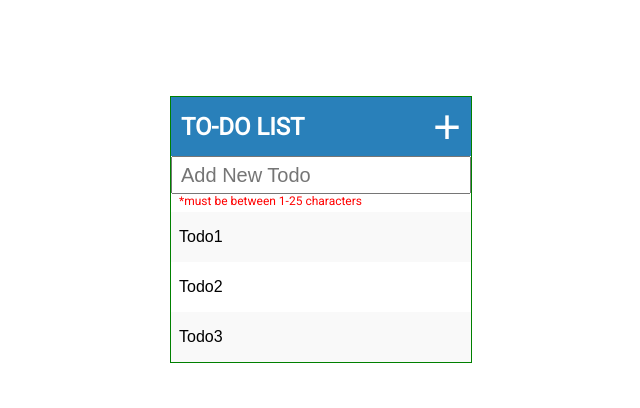
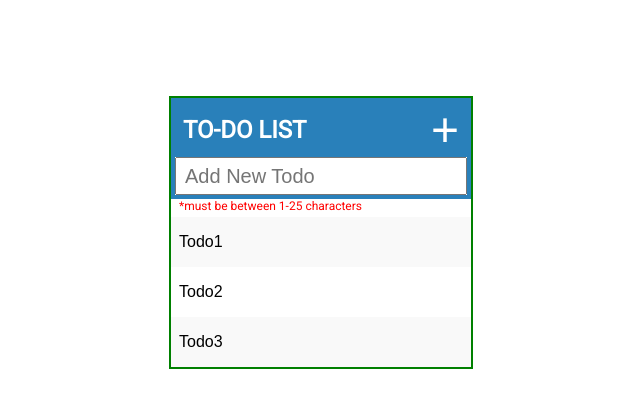
Before and after one commit to gjeffgolden/todo-challenge, a React (Create React App) app: page / in a window 1280 px wide. Shown: the top 408 px of the page, without its empty margins (319-959 px from the left). Built offline with nearby package versions, Linux system fonts and the light colour scheme.

Commit message:
Minor refactoring and styling changes.

```diff
--- a/src/App.css
+++ b/src/App.css
@@ -13,7 +13,11 @@
   width: 300px;
   height: fit-content;
   margin-top: 6rem;
-  border: 1px solid green;
+  border: 2px solid green;
+}
+
+.form-content {
+  border: solid 4px #2980ba;
 }
 
 .form-header {
@@ -22,7 +26,6 @@
   justify-content: space-between;
   width: stretch;
   height: auto;
-  border: solid 2px #2980ba;
   background-color: #2980ba;
   color: white;
   font-size: 1.5rem;
--- a/src/App.js
+++ b/src/App.js
@@ -11,8 +11,8 @@ function App() {
   }
 
   const deleteTodo = (todoToDelete) => {
-    const newTodoList = todos.filter(todo => todo !== todoToDelete)
-    setTodos(newTodoList)
+    const newTodoArray = todos.filter(todo => todo !== todoToDelete)
+    setTodos(newTodoArray)
   }
 
   return (
--- a/src/containers/FormContainer.jsx
+++ b/src/containers/FormContainer.jsx
@@ -21,6 +21,7 @@ export default function FormContainer({ addTodo }) {
 
     return (
         <form onSubmit={handleSubmit}>
+            <div className="form-content">
                 <div className="form-header">
                     <h4>TO-DO LIST</h4>
                     <input className="submit-button" type="submit" value="+" />
@@ -34,6 +35,7 @@ export default function FormContainer({ addTodo }) {
                         onChange={handleChange}
                     />
                 </div>
+            </div>
             {formData.length === 0 || formData.length > 25 ? <p className="todo-warning">*must be between 1-25 characters</p> : null}
         </form>
     )
```
Lines whose indentation alone changed are shown as unchanged.
